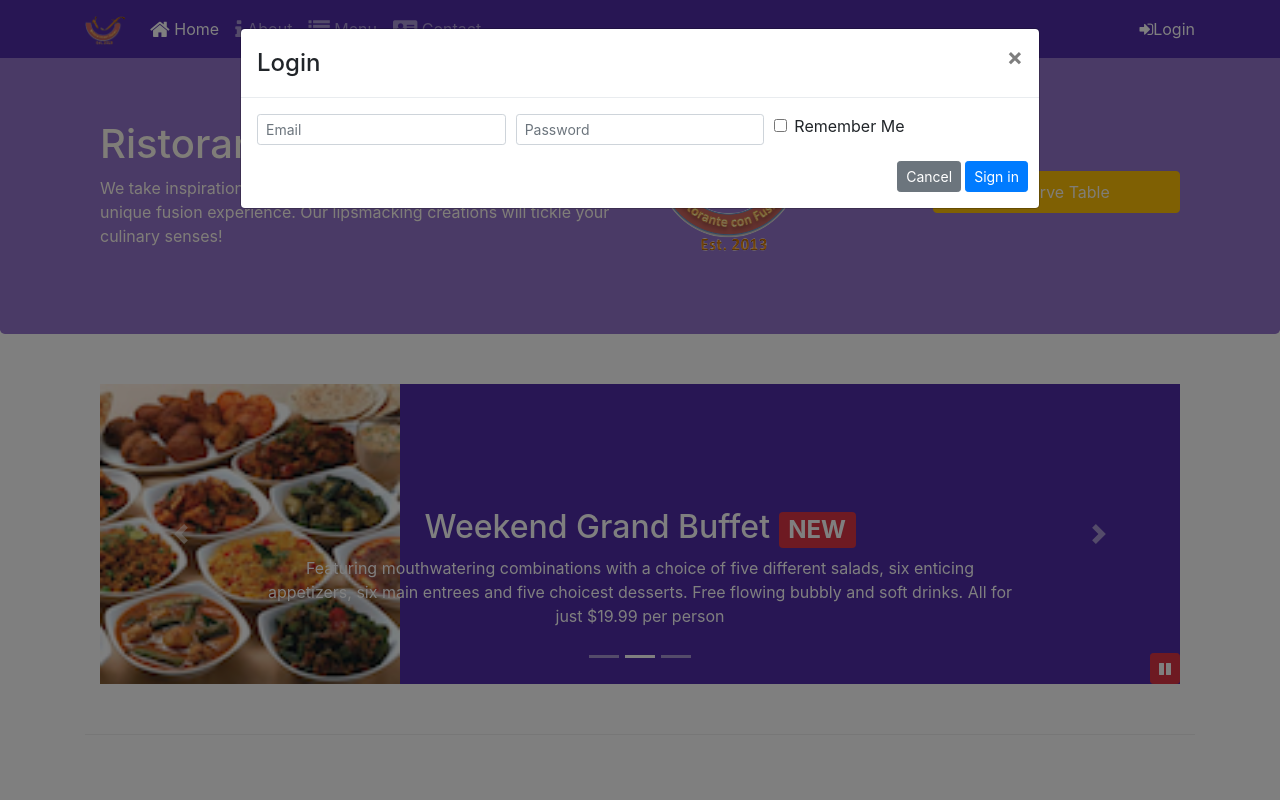
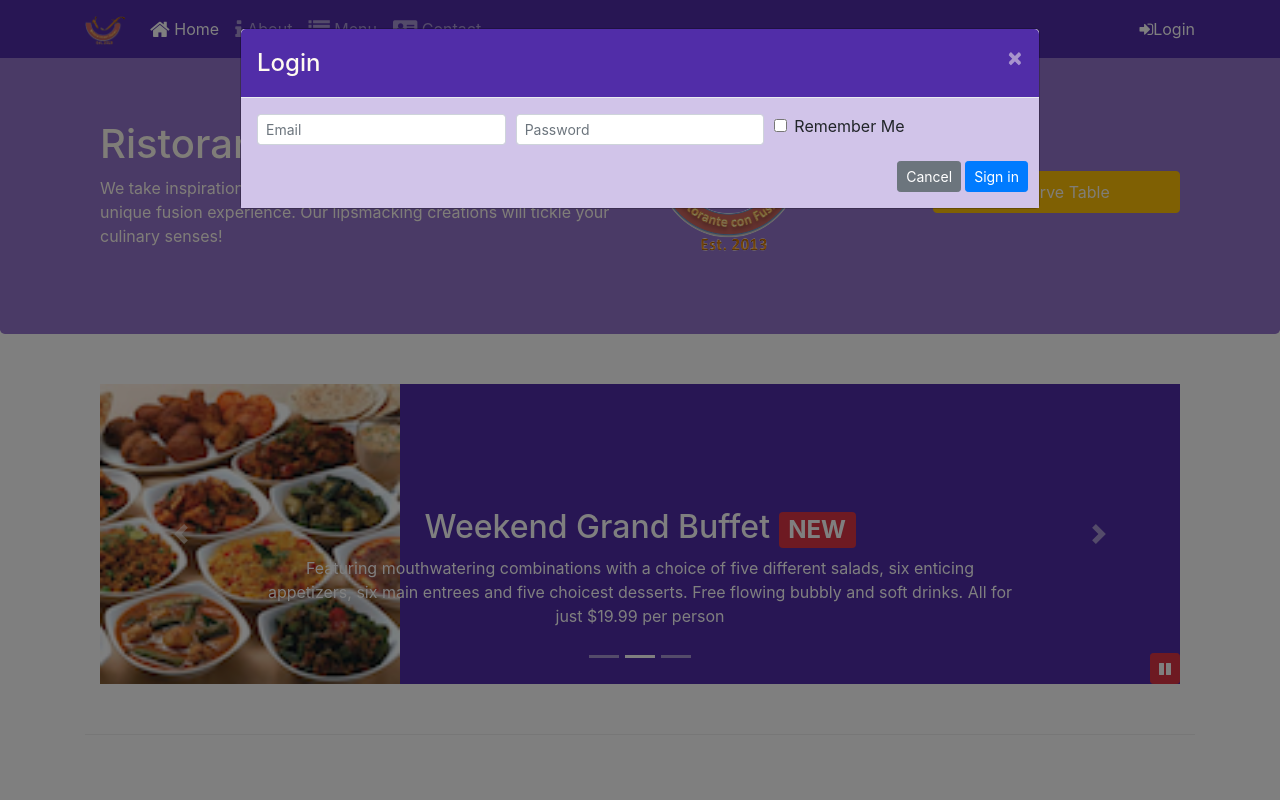
Before and after one commit to kauswade/bootstrap4, a website: page index.html in a window 1280 px wide. Both pictures are taken after a click on the link "Login". Shown: the top 800 px of the page. Drawn offline with nearby package versions, Linux system fonts and the light colour scheme.

Commit message:
Assignment 4

```diff
--- a/css/style.scss
+++ b/css/styles.scss
@@ -72,3 +72,15 @@ body {
     position: absolute;
     bottom: 0px;
 }
+
+.modal-header {
+    background: $background-dark;
+    color: floralwhite;
+    button {
+        color: floralwhite;
+    }
+}
+
+.modal-body {
+    background: $background-pale;
+}
--- a/index.html
+++ b/index.html
@@ -12,7 +12,7 @@
         integrity="sha384-Gn5384xqQ1aoWXA+058RXPxPg6fy4IWvTNh0E263XmFcJlSAwiGgFAW/dAiS6JXm" crossorigin="anonymous">
     <link rel="stylesheet" href="node_modules/font-awesome/css/font-awesome.min.css">
     <link rel="stylesheet" href="node_modules/bootstrap-social/bootstrap-social.css">
-    <link rel="stylesheet" href="css/style.css">
+    <link rel="stylesheet" href="css/styles.css">
     <title>Ristorante Con Fusion</title>
 </head>
 
@@ -34,7 +34,7 @@
                                 class="fa fa-address-card fa-lg"></span> Contact</a></li>
                 </ul>
                 <span class="navbar-text">
-                    <a data-toggle="modal" data-target="#loginModal">
+                    <a id="loginButton">
                         <span class="fa fa-sign-in"></span>Login
                     </a>
                 </span>
@@ -170,8 +170,7 @@
                     <img src="img/logo.png" alt="" class="img-fluid">
                 </div>
                 <div class="col-12 col-sm align-self-center">
-                    <a class="btn btn-warning btn-block nav-link" role="button" data-toggle="modal" data-html="true"
-                        data-target="#reserveTable">Reserve Table</a>
+                    <a class="btn btn-warning btn-block nav-link" role="button" id="reserveTableButton">Reserve Table</a>
                 </div>
             </div>
         </div>
@@ -411,6 +410,16 @@
             });
         })
     </script>
+    <script>
+        $('#loginButton').click(function () {
+            $('#loginModal').modal()
+        })
+    </script>
+    <script>
+        $('#reserveTableButton').click(function () {
+            $('#reserveTable').modal()
+        })
+    </script>
 </body>
 
 </html>
```
Also changed, not shown: css/styles.css.
